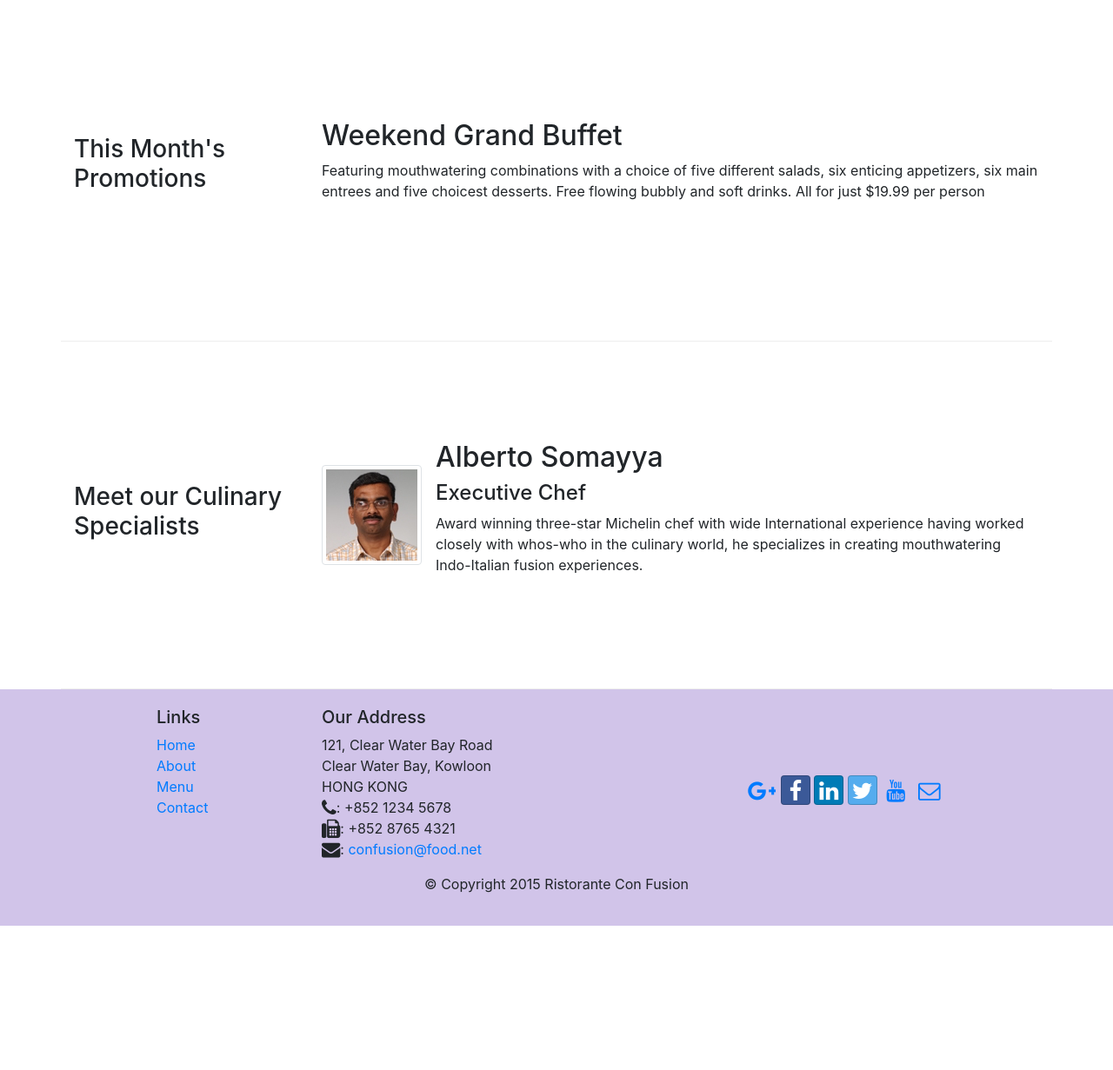
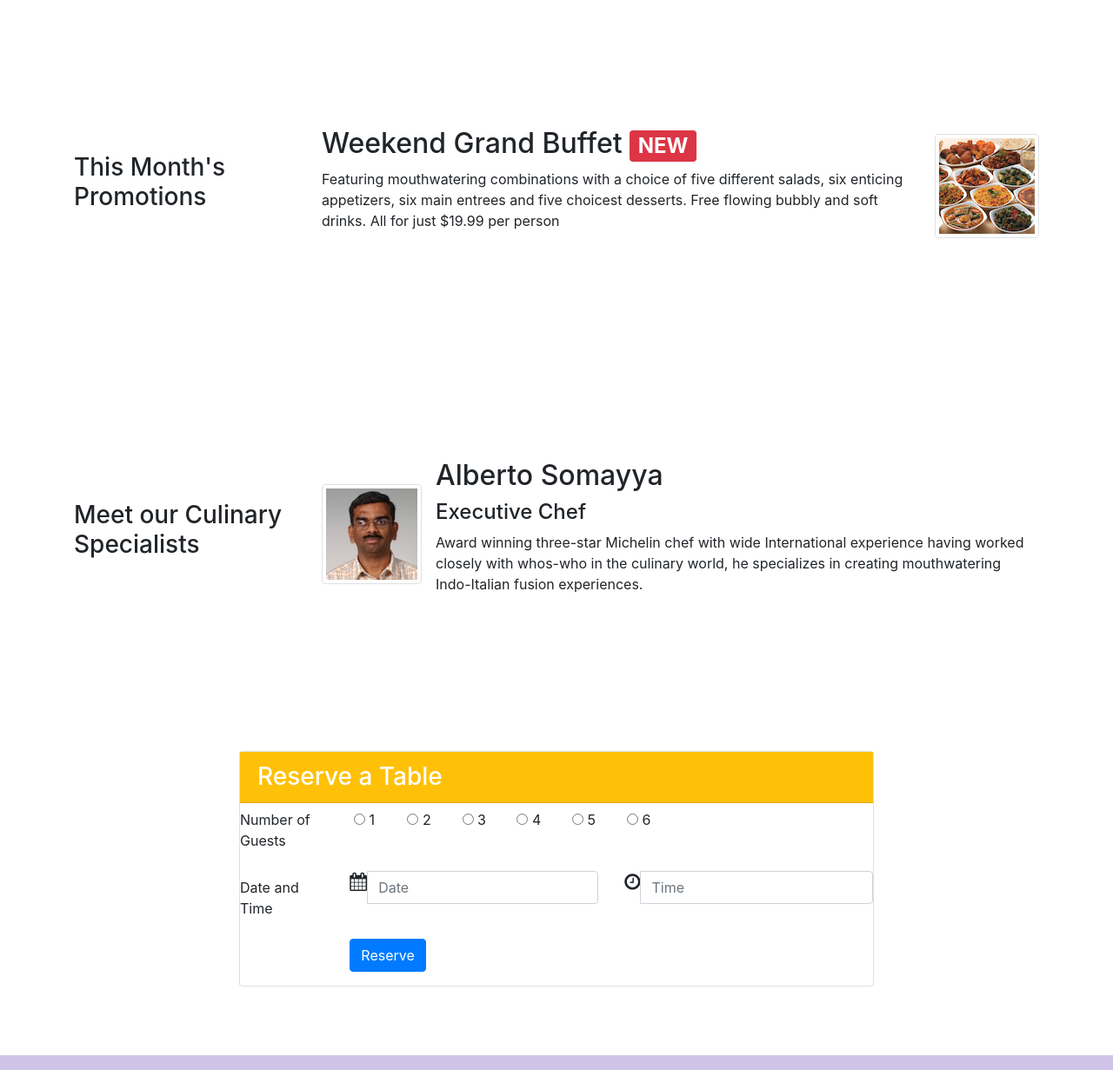
Before and after one commit to inaki-ba/conFusion, a website: page index.html in a window 1280 px wide. Shown: the part 740-1971 px from the top of the page at 87% size. Before the commit the page ends 1805 px from the top, so only its background shows below. Drawn offline with nearby package versions, Linux system fonts and the light colour scheme.

Commit message:
Assignment submission - 2

```diff
--- a/css/styles.css
+++ b/css/styles.css
@@ -1,12 +1,12 @@
 .row-header {
 	margin: 0px auto;
-	paddint: 0px auto;
+	padding: 0px auto;
 }
 
 .row-content {
 	margin: 0xpx auto;
 	padding: 50px 0px 50px 0px;
-	border-bottom: 1px ridge;
+	border-bottom:0px ridge;
 	min-height: 400px;
 }
 
@@ -29,7 +29,7 @@
 	color: #0f0f0f;
 }
 
-body{
+body {
 	padding: 50px 0px 0px 0px;
 	z-index: 0;
 }
--- a/index.html
+++ b/index.html
@@ -36,12 +36,17 @@
     <header class="jumbotron">
         <div class="container">
             <div class="row row-header">
-                <div class="col-12 col-sm-8">
+                <div class="col-12 col-sm-6">
                     <h1>Ristorante con Fusion</h1>
                     <p>We take inspiration from the World's best cuisines, and create a unique fusion experience. Our lipsmacking creations will tickle your culinary senses!</p>
                 </div>
-                <div class="col col-sm align-self-center">
-                    <img src="img/logo.png" class="img-fluid">
+                <div class="col-12 col-sm-6">
+                    <div class="media">
+                        <img src="img/logo.png" class="img-fluid" >
+                        <div class="media-body btn-group align-self-center" role="group">
+                            <a role="button" class="btn btn-sm btn-warning btn-block" href="#reserve_table">Reserve Table</a>
+                        </div>
+                    </div>
                 </div>
             </div>
         </div>
@@ -56,7 +61,7 @@
                 <div class="media">
                     <img class="d-flex mr-3 img-thumbnail align-self-center" src="img/uthappizza.png" alt="uthappizza">
                     <div class="media-body">
-                        <h2 class="mt-0">Uthappizza <span class="badge badge-danger">HOT</span><span class="badge badge-pill badge-default">$4.99</span></h2>
+                        <h2 class="mt-0">Uthappizza <span class="badge badge-danger">HOT</span> <span class="badge badge-pill badge-default">$4.99</span></h2>
                         <p class="hidden-xs-down">A unique combination of Indian Uthappam (pancake) and Italian pizza, topped with Cerignola olives, ripe vine cherry tomatoes, Vidalia onion, Guntur chillies and Buffalo Paneer.</p>
                     </div>
                 </div>
@@ -65,12 +70,17 @@
 
 
         <div class="row row-content align-items-center">
-            <div class="col-sm-4 col-md-3">
+            <div class="col-sm-4 col-md-3 flex-first">
                 <h3>This Month's Promotions</h3>
             </div>
-            <div class="col col-sm">
-                <h2>Weekend Grand Buffet</h2>
-                <p>Featuring mouthwatering combinations with a choice of five different salads, six enticing appetizers, six main entrees and five choicest desserts. Free flowing bubbly and soft drinks. All for just $19.99 per person </p>
+            <div class="col col-sm flex-last">
+                <div class="media">
+                    <div class="media-body">
+                        <h2>Weekend Grand Buffet <span class="badge badge-danger">NEW</span></h2>
+                        <p class="hidden-xs-down">Featuring mouthwatering combinations with a choice of five different salads, six enticing appetizers, six main entrees and five choicest desserts. Free flowing bubbly and soft drinks. All for just $19.99 per person </p>
+                    </div>
+                    <img class="d-flex ml-3 img-thumbnail align-self-center" src="img/buffet.png" alt="uthappizza">
+                </div>
             </div>
         </div>
 
@@ -88,6 +98,49 @@
                     </div>
                 </div>
 
+            </div>
+        </div>
+        <div class="row row-content justify-content-center">
+            <div class="col-12 col-sm-8">
+                <div class="card">
+                    <a name="reserve_table"></a>
+                    <h3 class="card-header bg-warning text-white">Reserve a Table</h3>
+                    <div class="card-block">
+                        <form>
+                            <div class="form-group row">
+                                <label for="nguests" class="col-sm-2 col-form-label">Number of Guests</label>
+                                <label class="col-2 col-sm-1 btn "><input type="radio" id="nguests" name="nguests"> 1</label>
+                                <label class="col-2 col-sm-1 btn "><input type="radio" id="nguests" name="nguests"> 2</label>
+                                <label class="col-2 col-sm-1 btn "><input type="radio" id="nguests" name="nguests"> 3</label>
+                                <label class="col-2 col-sm-1 btn "><input type="radio" id="nguests" name="nguests"> 4</label>
+                                <label class="col-2 col-sm-1 btn "><input type="radio" id="nguests" name="nguests"> 5</label>
+                                <label class="col-2 col-sm-1 btn "><input type="radio" id="nguests" name="nguests"> 6</label>
+                            </div>
+                            <div class="form-group row">
+                                <label for="date" class="col-sm-2 col-form-label">Date and Time</label>
+                                <div class="col-sm-5">
+                                    <div class="input-group">
+                                        <div class="input-group-addon"><i class="fa fa-calendar fa-lg"></i></div>
+                                        <input type="text" class="form-control" id="date" name="date" placeholder="Date">
+                                    </div>
+                                </div>
+                                <div class="col-sm-5">
+                                    <div class="input-group">
+                                        <div class="input-group-addon"><i class="fa fa-clock-o fa-lg"></i></div>
+                                        <input type="text" class="form-control" id="time" name="time" placeholder="Time">
+                                    </div>
+                                </div>
+                            </div>
+                            <div class="form-group row">
+                                <div class="offset-sm-2 col-sm-10">
+                                    <button type="submit" class="btn btn-primary">
+                                        Reserve
+                                    </button>
+                                </div>
+                            </div>
+                        </form>
+                    </div>
+                </div>
             </div>
         </div>
     </div>
```
